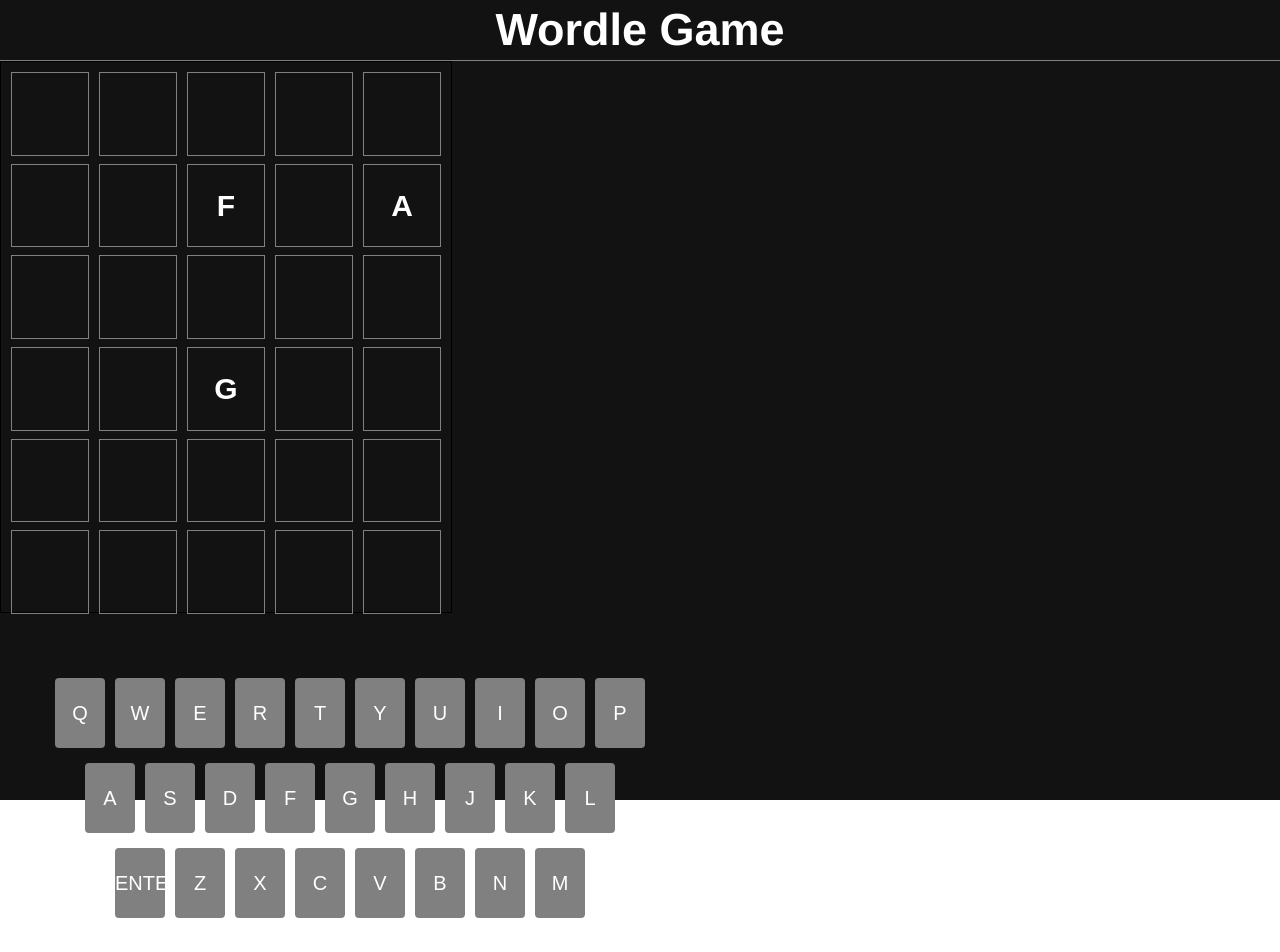
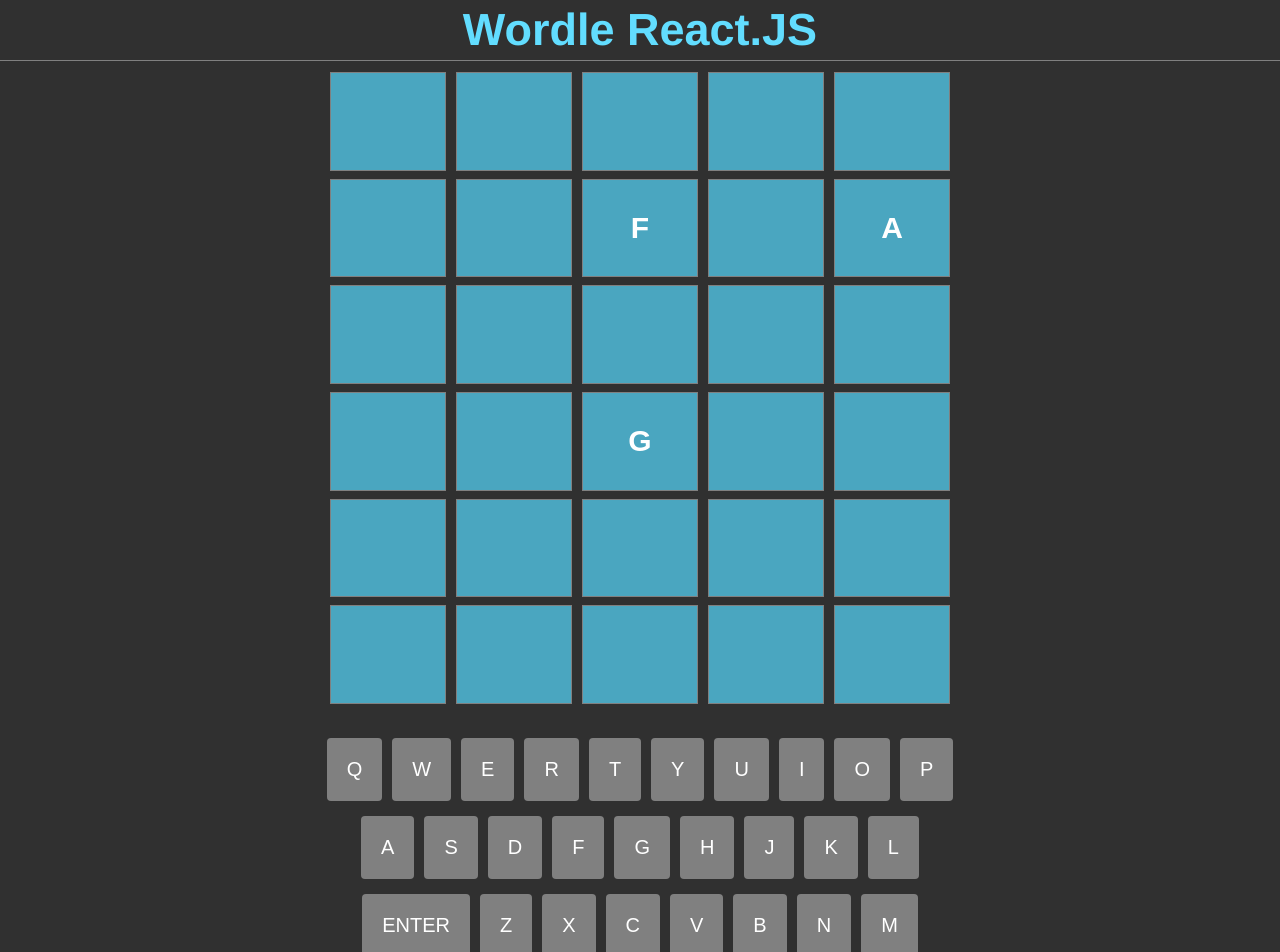
Before and after one commit to FilipiMachado/wordle-reactjs, a React (Vite) app: page / in a window 1280 px wide. Shown: the top 952 px of the page. Built offline with nearby package versions, Linux system fonts and the light colour scheme.

Commit message:
styling main page

```diff
--- a/src/App.css
+++ b/src/App.css
@@ -1,10 +1,8 @@
 .App {
-  text-align: center;
-  background-color: #121212;
-  width: 100vw;
+  background-color: #303030;
+  width: 100%;
   height: 100vh;
-  /* display: flex; */
-  color: white;
+  color: #fff;
 }
 
 body {
@@ -16,7 +14,7 @@ nav {
   height: 60px;
   width: 100%;
   margin: 0;
-  border-bottom: 1px solid grey;
+  border-bottom: 1px solid #808080;
   display: grid;
   place-items: center;
 }
@@ -24,7 +22,7 @@ nav {
 nav h1 {
   margin: 0;
   font-family: Helvetica, Arial, sans-serif;
-  color: white;
+  color: #62ddff;
   font-size: 45px;
 }
 .game {
@@ -37,9 +35,10 @@ nav h1 {
 }
 
 .board {
-  width: 450px;
-  height: 550px;
-  border: 1px solid black;
+  width: 50%;
+  height: 80%;
+  border: 1px solid #303030;
+  margin: 0 auto;
   display: flex;
   flex-direction: column;
 }
@@ -49,6 +48,7 @@ nav h1 {
   display: flex;
   flex-direction: row;
   margin: 5px;
+  background-color: #303030;
 }
 
 .letter {
@@ -60,7 +60,8 @@ nav h1 {
   place-items: center;
   font-size: 30px;
   font-weight: bolder;
-  color: white;
+  color: #fff;
+  background-color: #4aa6c0;
   font-family: Arial, Helvetica, sans-serif;
 }
 
@@ -73,17 +74,16 @@ nav h1 {
 }
 
 #error {
-  background-color: #3a393c;
+  background-color: tomato;
 }
 
 .keyboard {
-  width: 700px;
-  height: 300px;
-  margin-top: 60px;
+  background-color: #303030;
+  margin: 30px 0px;
 }
 
 .line1 {
-  flex: 33%;
+  flex: 40%;
   display: flex;
   flex-direction: row;
   display: flex;
@@ -91,14 +91,14 @@ nav h1 {
   margin: 5px;
 }
 .line2 {
-  flex: 33%;
+  flex: 40%;
   display: flex;
   flex-direction: row;
   justify-content: center;
   margin: 5px;
 }
 .line3 {
-  flex: 33%;
+  flex: 40%;
   display: flex;
   flex-direction: row;
   justify-content: center;
@@ -106,17 +106,22 @@ nav h1 {
 }
 
 .key {
-  width: 50px;
-  height: 70px;
+  padding: 20px;
   margin: 5px;
   border-radius: 4px;
   display: grid;
   place-items: center;
   font-size: 20px;
-  background-color: grey;
-  color: white;
+  background-color: #808080;
+  color: #fff;
   font-family: Arial, Helvetica, sans-serif;
   cursor: pointer;
+}
+
+.key:hover {
+  transition: ease-in-out 0.4s;
+  background-color: #62ddff;
+  border: 1px solid #fff;
 }
 
 #big {
--- a/src/App.jsx
+++ b/src/App.jsx
@@ -1,6 +1,6 @@
+import { createContext, useState } from 'react';
 import Board from "./components/Board";
 import Keyboard from "./components/Keyboard";
-import { createContext, useState } from 'react';
 import { boardDefault } from './Words';
 /* Styles */
 import './App.css'
@@ -13,7 +13,7 @@ function App() {
   return (
     <div className="App">
       <nav>
-        <h1>Wordle Game</h1>
+        <h1>Wordle React.JS</h1>
       </nav>
       <AppContext.Provider value={{ board, setBoard }}>
         <Board />
```
